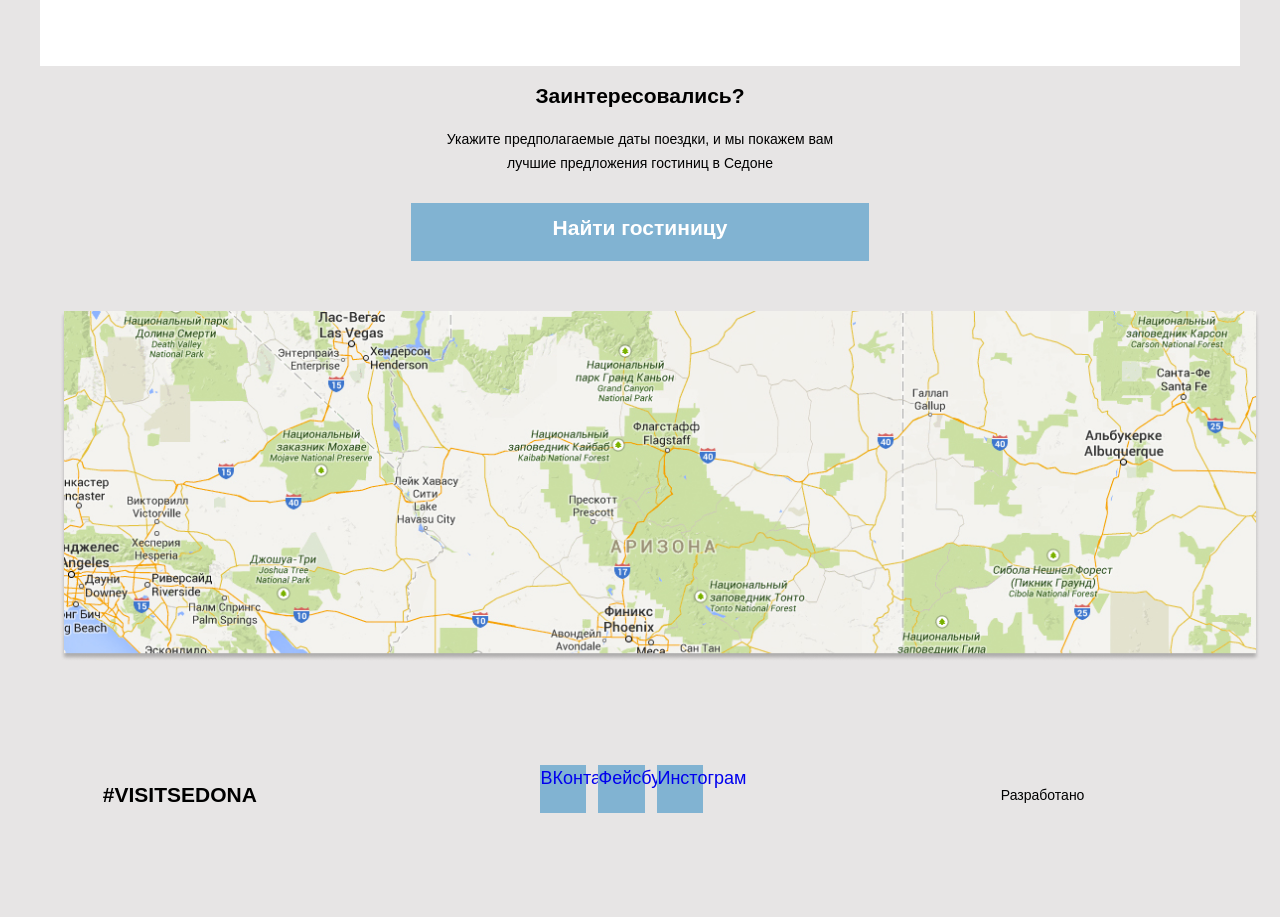
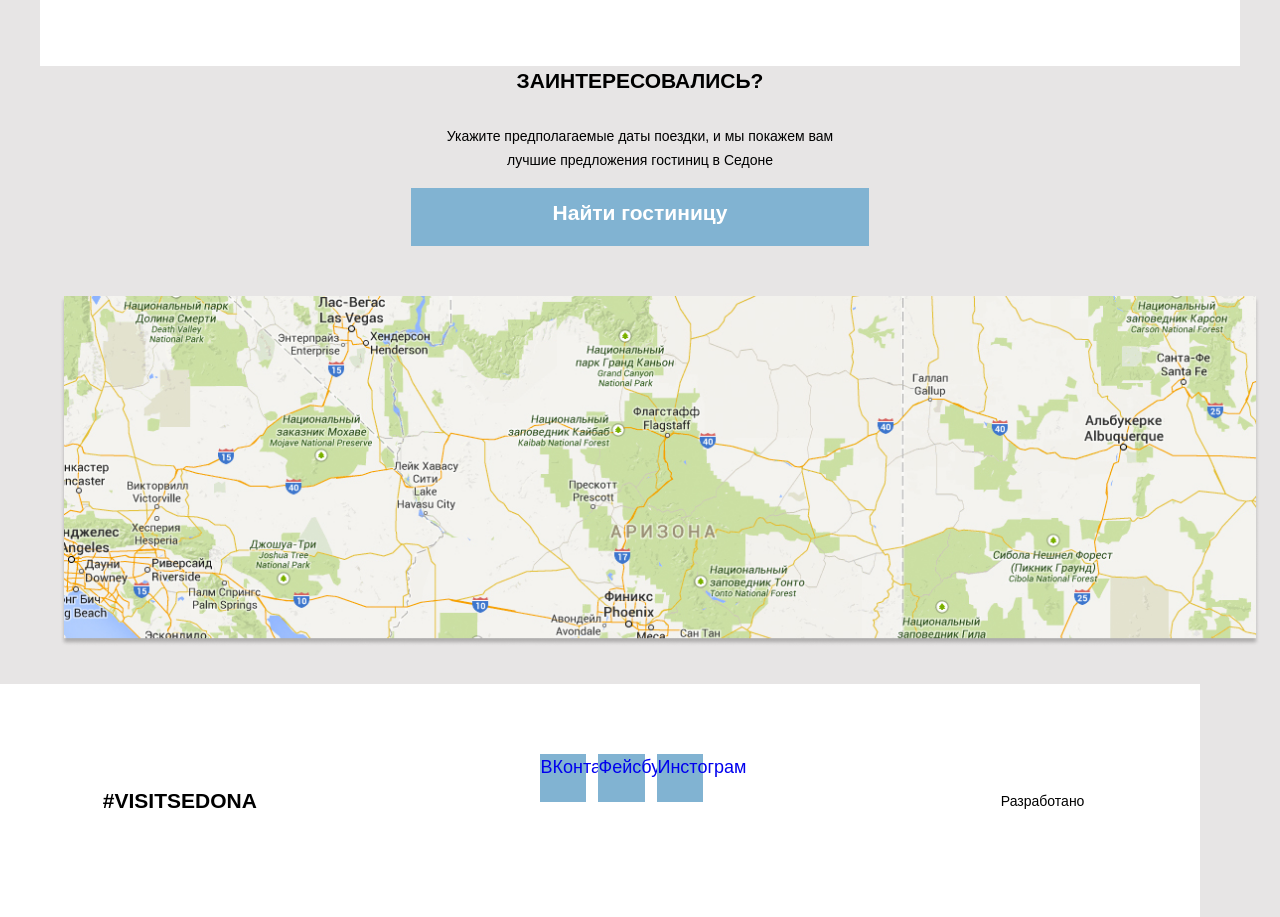
Before and after one commit to samolet75/1307571-sedona-21, a website: page source/index.html in a window 1280 px wide. Shown: the part 1680-2597 px from the top of the page. Drawn offline with nearby package versions, Linux system fonts and the light colour scheme; files that its build step writes are made by us from their sources.

Commit message:
главная

```diff
--- a/source/less/blocks/advantages.less
+++ b/source/less/blocks/advantages.less
@@ -66,6 +66,7 @@
     width: 100%;
     height: 503px;
     background-color: @bg-color;
+    margin: 0;
     margin-left: auto;
     margin-top: auto;
     list-style: none;
--- a/source/less/blocks/booking.less
+++ b/source/less/blocks/booking.less
@@ -2,14 +2,18 @@
   width: 260px;
   height: 120px;
   text-align: center;
-  margin: 0 30px 27px 30px;
+  margin: 0 28px 0 30px;
 
   &__interest {
     font-family: "PT Sans Narrow", "Arial", sans-serif;
     font-style: normal;
     font-weight: bold;
+    text-transform: uppercase;
     font-size: 21px;
     line-height: 26px;
+    margin: 0;
+    margin-bottom: 30px;
+    margin-top: 2px;
   }
 
   &__pointout {
@@ -18,6 +22,7 @@
     font-weight: normal;
     font-size: 14px;
     line-height: 24px;
+    margin: 0;
   }
 }
 
--- a/source/less/blocks/button.less
+++ b/source/less/blocks/button.less
@@ -2,7 +2,7 @@
   width: 280px;
   height: 58px;
   text-align: center;
-  margin: -20px 20px 49px 20px;
+  margin: 4px 19px 30px 21px;
   background-color: #81b3d2;
 
   &__press {
--- a/source/less/blocks/map.less
+++ b/source/less/blocks/map.less
@@ -1,7 +1,7 @@
 .map {
   width: 320px;
   height: 350px;
-  margin: 0 0 10px 0;
+  margin: 0 1px 31px 1px;
 }
 
 @media (min-width: @tablet-width) {
--- a/source/less/blocks/page-footer.less
+++ b/source/less/blocks/page-footer.less
@@ -3,17 +3,18 @@
   flex-direction: column;
   width: 320px;
   height: 233px;
-  margin: 10px 0 0 0;
+  margin: 0;
+  padding: 0;
   padding-top: 10px;
   padding-left: 0;
   text-align: center;
+  background-color: @bg-color;
 }
 
 .social {
   &__title {
     width: 166px;
     height: 26px;
-    margin: 0 auto;
     text-decoration: none;
     color: black;
     font-family: "PT Sans Narrow", "Arial", sans-serif;
@@ -21,33 +22,35 @@
     font-size: 21px;
     line-height: 26px;
     text-transform: uppercase;
+    margin: 28.5px 78px 33.5px 76px;
   }
 
   &__list {
     list-style: none;
     display: flex;
     padding: 0;
+    margin: 0;
   }
 
   &__item--vk {
     background-color: #81b3d2;
     width: 46px;
     height: 48px;
-    margin: 33.5px 6px 45px 84px;
+    margin: 0 6px 45px 84px;
   }
 
   &__item--fb {
     background-color: #81b3d2;
     width: 47px;
     height: 48px;
-    margin: 33.5px 6px 45px 6px;
+    margin: 0 6px 45px 6px;
   }
 
   &__item--im {
     background-color: #81b3d2;
     width: 46px;
     height: 48px;
-    margin: 33.5px 85px 45px 6px;
+    margin: 0 85px 45px 6px;
   }
 
   &__link {
--- a/source/less/blocks/page-header.less
+++ b/source/less/blocks/page-header.less
@@ -6,7 +6,7 @@
   &__logo {
     position: relative;
     display: inline-block;
-    width: 100%;
+    min-width: 320px;
     height: 56px;
     background-color: @bg-color;
     order: 5;
@@ -29,7 +29,7 @@
 
 .main-nav {
   position: relative;
-  width: 100%;
+  min-width: 320px;
   height: 223px;
 }
 
```
